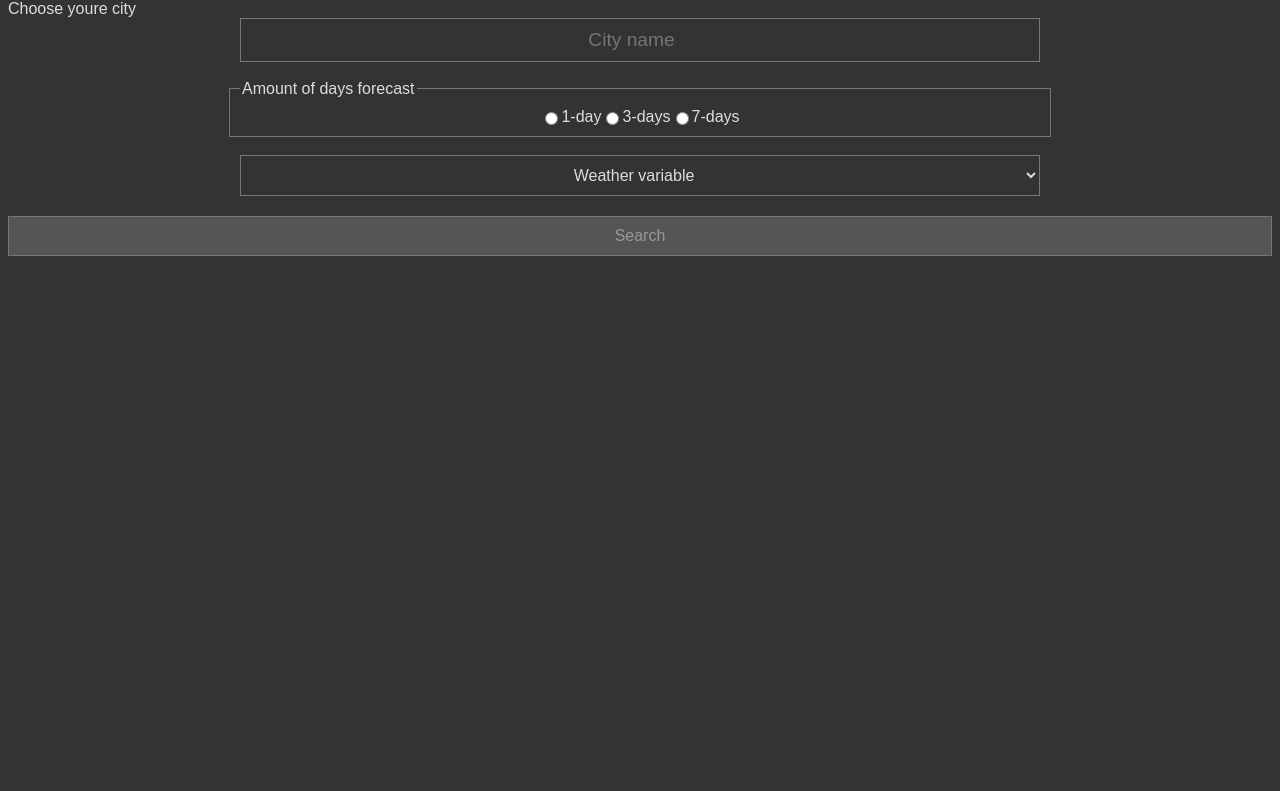
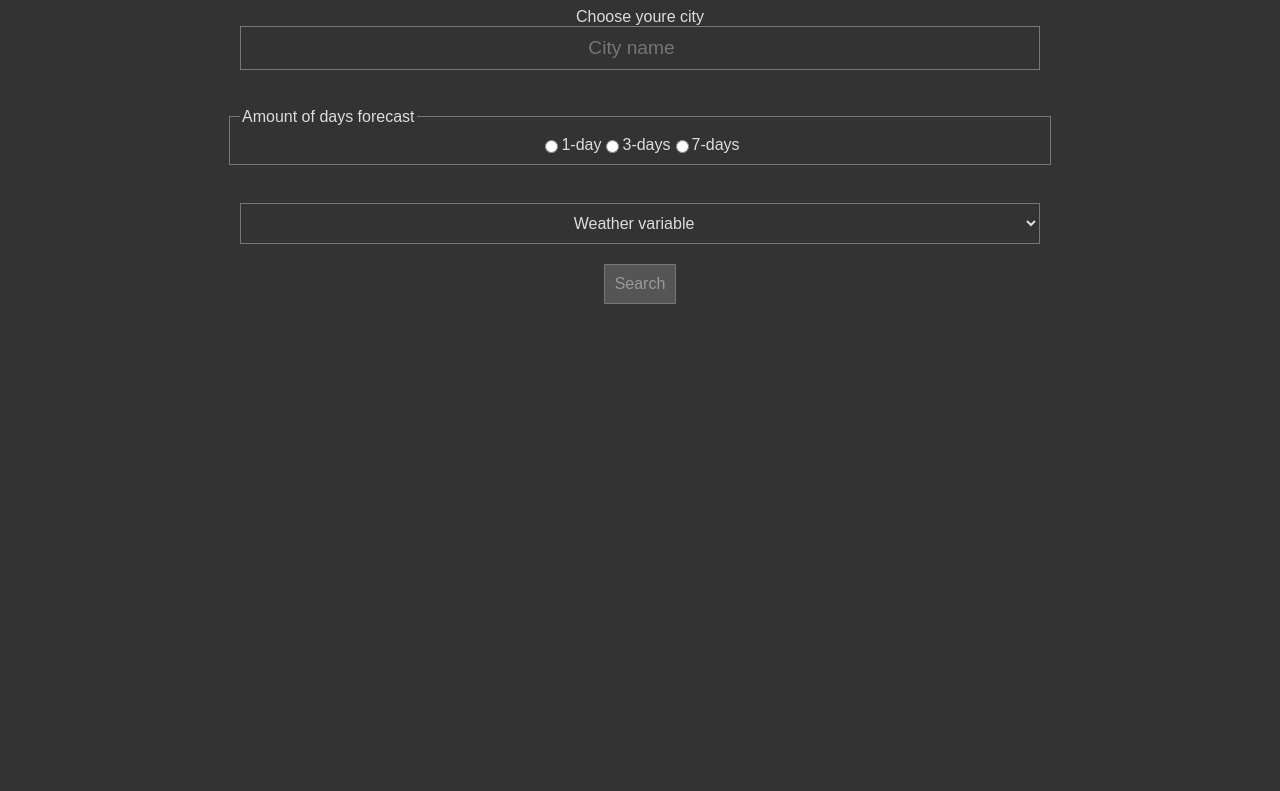
Before and after one commit to richardMattsson/weatherApp, a plain HTML site: page index.html in a window 1280 px wide. Shown: the part 80-871 px from the top of the page. Drawn offline with nearby package versions, Linux system fonts and the light colour scheme.

Commit message:
adjusting media queries so that the site adapts to larger screens.

```diff
--- a/style.css
+++ b/style.css
@@ -105,7 +105,18 @@ div {
   margin-top: 20px;
 }
 
-@media screen and (min-width: 480px) {
+@media screen and (min-width: 700px) {
+  body {
+    display: flex;
+    flex-direction: column;
+    align-items: center;
+  }
+  #search {
+    margin-bottom: 20px;
+  }
+  #forecast {
+    margin-bottom: 20px;
+  }
   #chartContainer {
     max-width: 800px;
     height: 600px;
```
